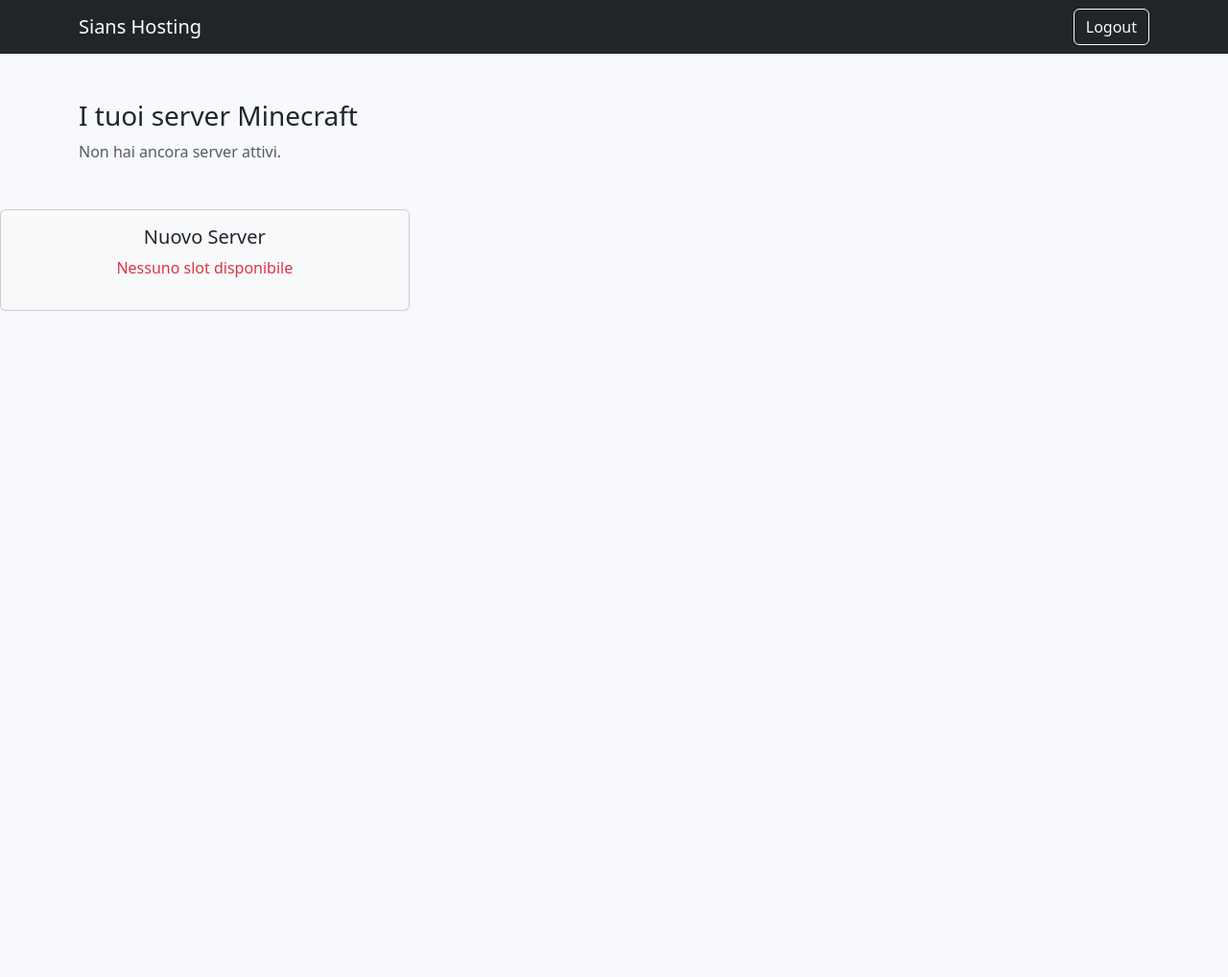
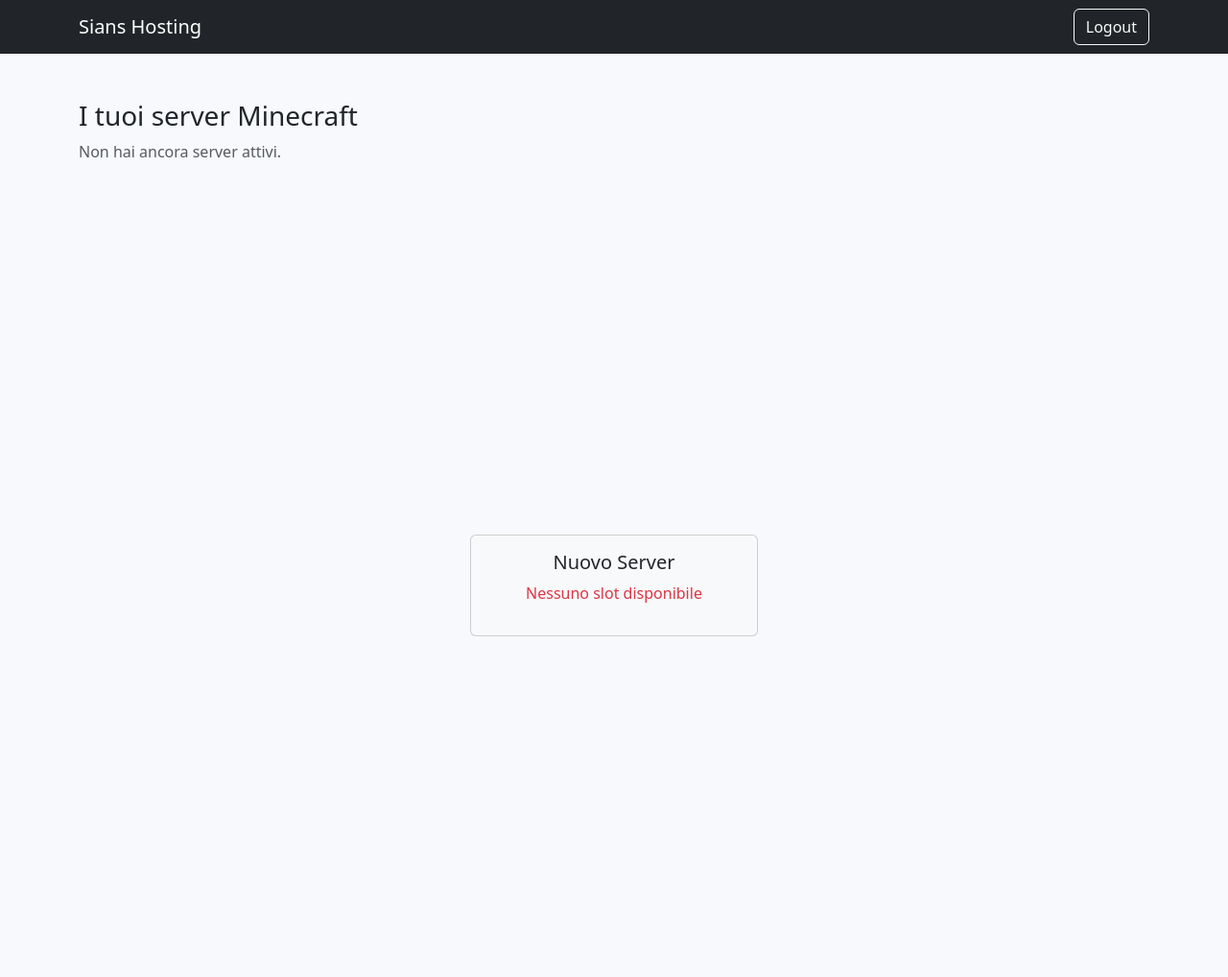
Before and after one commit to diegonuzzolo/sians, a PHP site: page /dashboard.php in a window 1280 px wide. Shown: the whole page at 96% size. Before the commit the page ends 324 px from the top, so only its background shows below. Run offline with PHP 8.4, Linux system fonts and the light colour scheme; the visitor is signed in with stand-in values (Sample User, id 1); data that the repository does not hold is empty.

Commit message:
aggiornamento

```diff
--- a/dashboard.php
+++ b/dashboard.php
@@ -112,8 +112,8 @@ $servers = $stmt->fetchAll();
 
 
         <!-- Azione -->
-        <div class="col-md-4" styles="margin: 0 auto;">
-            <div class="card bg-light mb-3">
+        <div class="d-flex justify-content-center align-items-center" style="height: 100vh;">
+    <div class="card bg-light mb-3" style="width: 300px;">
         <div class="card-body text-center">
             <h5 class="card-title">Nuovo Server</h5>
             <?php if ($slotDisponibili > 0): ?>
@@ -125,6 +125,7 @@ $servers = $stmt->fetchAll();
     </div>
 </div>
 
+
 </div>
 
 
```
Lines whose indentation alone changed are shown as unchanged.
